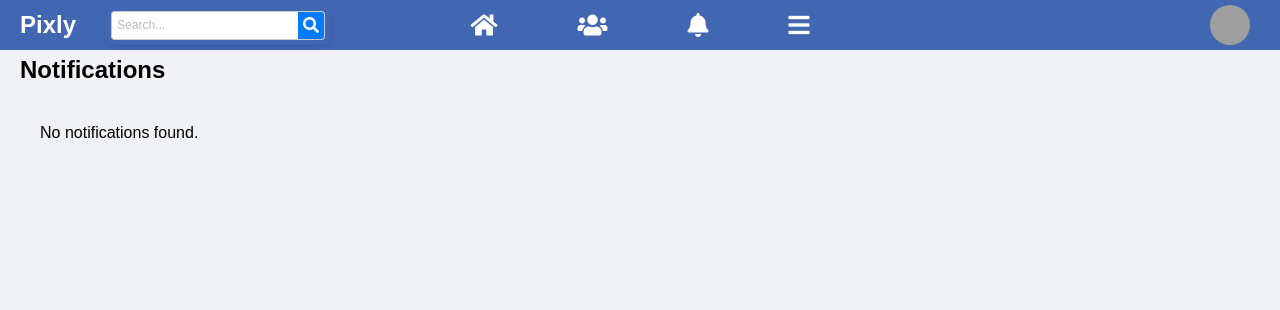
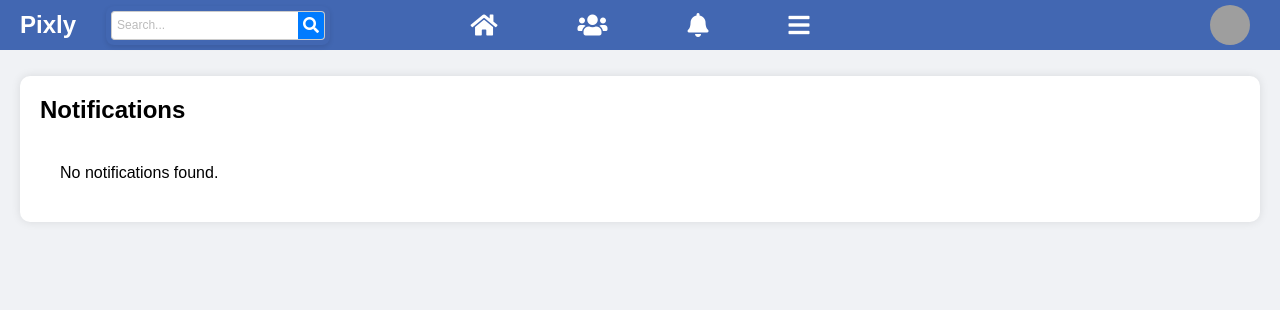
Before and after one commit to malithi19/Social-Network, a Django app: page /messages/ in a window 1280 px wide. Shown: the top 310 px of the page. Run offline with Django 5.2, Linux system fonts and the light colour scheme; grey boxes are pictures that could not be loaded.

Commit message:
error removed  in style

```diff
--- a/social/Templates/messages.html
+++ b/social/Templates/messages.html
@@ -8,7 +8,7 @@
     <link rel="stylesheet" href="https://cdnjs.cloudflare.com/ajax/libs/font-awesome/5.15.4/css/all.min.css">
     <link rel="stylesheet" href="{% static 'styles.css' %}">
     <style>
-        notifications-container {
+        .notifications-container {
             width: 100%;
             padding: 20px;
             box-sizing: border-box;
```
